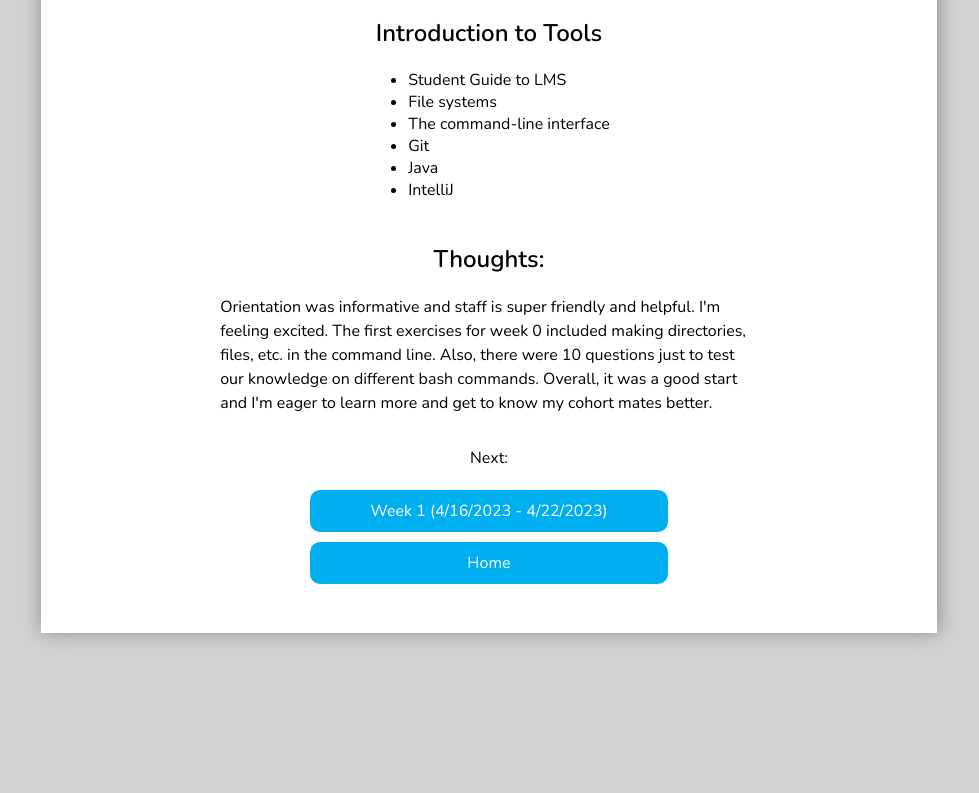
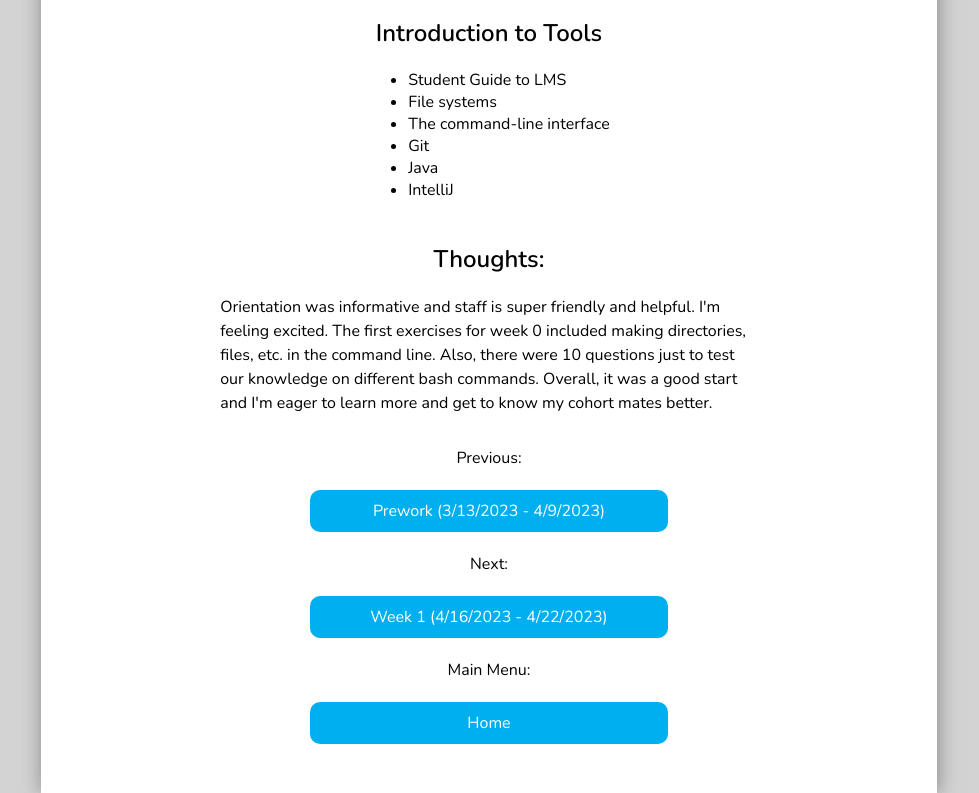
Before and after one commit to sobreratas/week0, a plain HTML site: page index.html in a window 1280 px wide. Shown: the part 126-919 px from the top of the page, without its empty margins (151-1130 px from the left). Before the commit the page ends 800 px from the top, so only its background shows below. Drawn offline with nearby package versions, Linux system fonts and the light colour scheme.

Commit message:
Add files via upload
Add prev button.

```diff
--- a/index.html
+++ b/index.html
@@ -106,8 +106,11 @@
 
 
         <div class="btn-container">
+            <p>Previous:</p>
+            <button onclick="window.location.href='https://sobreratas.github.io/prework/';">Prework (3/13/2023 - 4/9/2023)</button>
             <p>Next:</p>
-            <button>Week 1 (4/16/2023 - 4/22/2023)</button>
+            <button onclick="window.location.href='https://sobreratas.github.io/week1/';">Week 1 (4/16/2023 - 4/22/2023)</button>
+            <p>Main Menu:</p>
             <button onclick="window.location.href='https://sobreratas.github.io/tech/';">Home</button>
         </div>
         <br>
```
